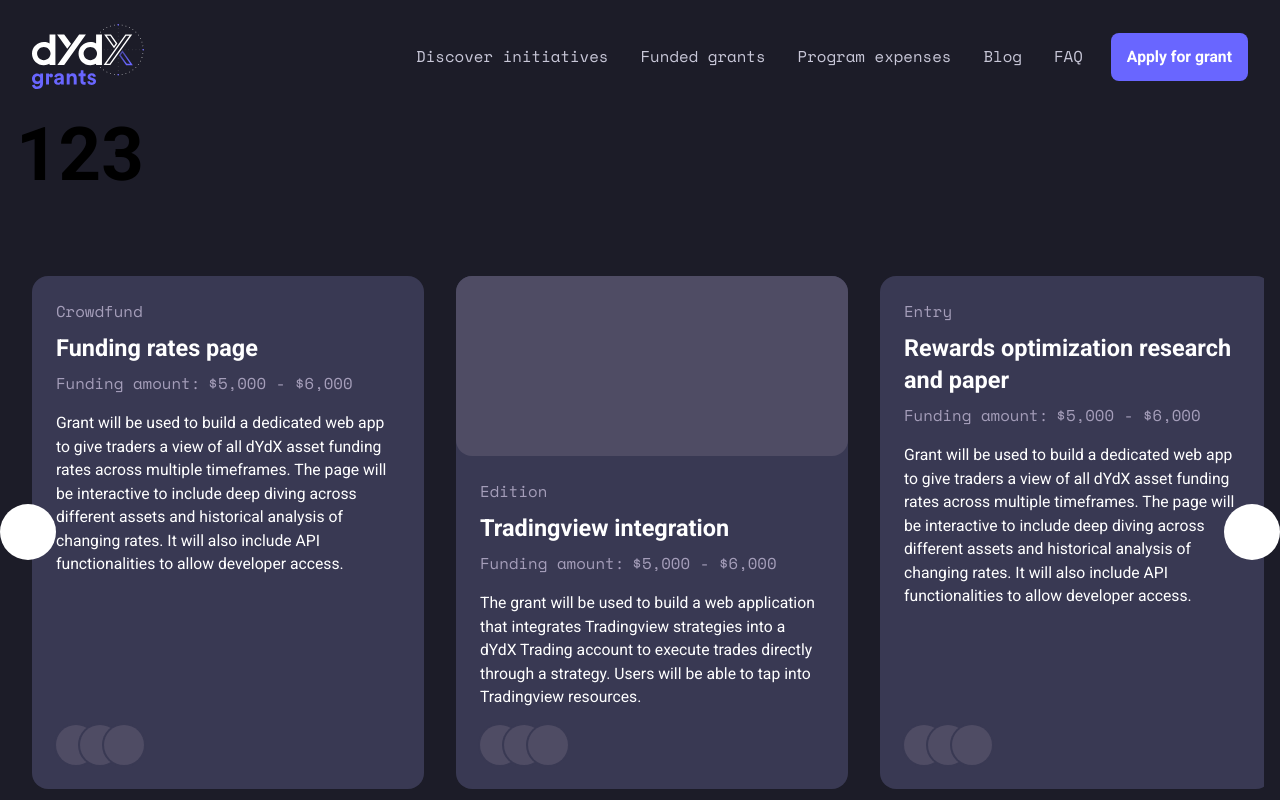
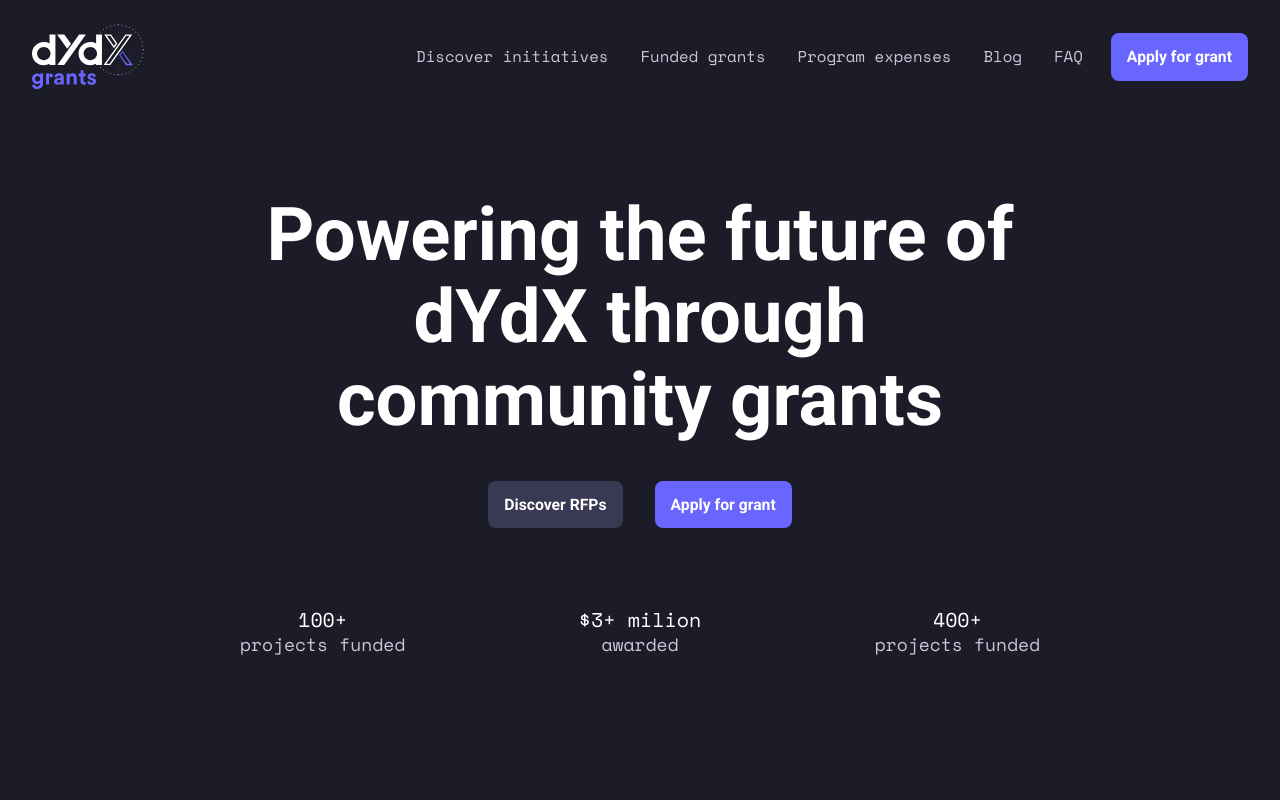
Before and after one commit to ROFLERGG/dYdX, a React (Vite) app: page / in a window 1280 px wide. Shown: the top 800 px of the page. Built offline with nearby package versions, Linux system fonts and the light colour scheme.

Commit message:
fixing card & added arrow down

```diff
--- a/src/components/layout.jsx
+++ b/src/components/layout.jsx
@@ -1,6 +1,5 @@
 import Logo from "../assets/logo.svg";
 import FooterLogo from "../assets/footer-logo.svg"
-import './ui/buttons'
 import Badges from "./ui/badges";
 import Button from "./ui/buttons";
 import Sprite from './../assets/sprite.svg'
--- a/src/components/sections/hero.jsx
+++ b/src/components/sections/hero.jsx
@@ -1,7 +1,34 @@
+import Button from "../ui/buttons"
+
 const Hero = () => {
   return (
-    <div className="hero">
-      <div className="container">123
+    <div className="py-[80px]">
+      <div className="container">
+        <div className="flex justify-center">
+          <div className="flex flex-col max-w-[800px] space-y-[80px] max-sm:space-y-[40px]">
+            <div className="flex flex-col space-y-[40px]">
+              <h1 className="hero text-white-100 text-center">Powering the future of dYdX through community grants</h1>
+              <div className="flex justify-center items-center space-x-8 max-sm:flex-col max-sm:space-x-0 max-sm:space-y-4 max-sm:items-stretch">
+                <Button btn={'secondary'}>Discover RFPs</Button>
+                <Button btn={'primary'}>Apply for grant</Button>
+              </div>
+            </div>
+            <div className="flex justify-between items-center max-sm:flex-col max-sm:space-y-8">
+              <div className="flex flex-col items-center">
+                <p className="mono-paragraph-xl text-white-100">100+</p>
+                <p className="mono-paragraph-lg text-white-500">projects funded</p>
+              </div>
+              <div className="flex flex-col items-center">
+                <p className="mono-paragraph-xl text-white-100">$3+ milion</p>
+                <p className="mono-paragraph-lg text-white-500">awarded</p>
+              </div>
+              <div className="flex flex-col items-center">
+                <p className="mono-paragraph-xl text-white-100">400+</p>
+                <p className="mono-paragraph-lg text-white-500">projects funded</p>
+              </div>
+            </div>
+          </div>
+        </div>
       </div>
     </div>
   )
--- a/src/components/ui/card.jsx
+++ b/src/components/ui/card.jsx
@@ -10,7 +10,7 @@
     cardData.map(({image, category, title, amount, description, url, users}, index) => {
       return (
         <div id={index + 1} className="px-4 flex shrink-0">
-          <a href={url} className={`flex snap-center ${image && 'flex-col'} max-w-[392px] max-lg:max-w-[320px] bg-secondary rounded-2xl`}>
+          <a href={url} className={`flex snap-center ${image && 'flex-col'} max-w-[392px] max-lg:max-w-[320px] max-[320px]:max-w-[256px] bg-secondary rounded-2xl`}>
             {/* image */}
             {image &&
             <div className="w-full h-[180px] bg-secondaryHover rounded-2xl"></div>
```
Also changed, not shown: src/assets/Down arrow.svg (added).
